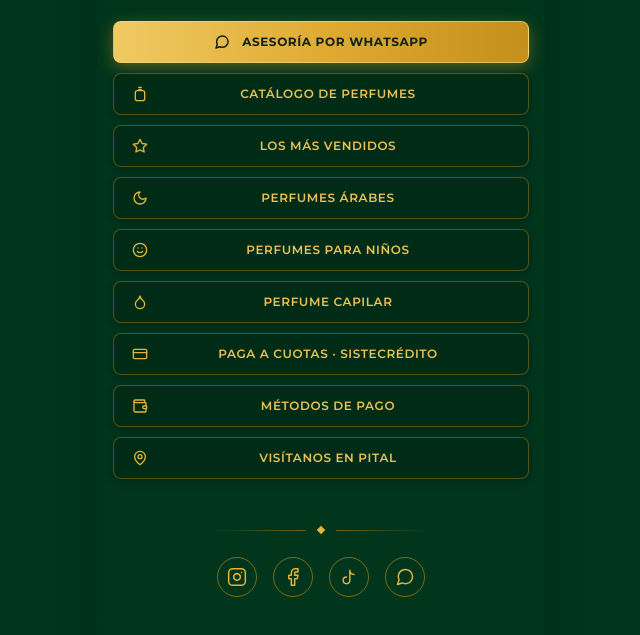
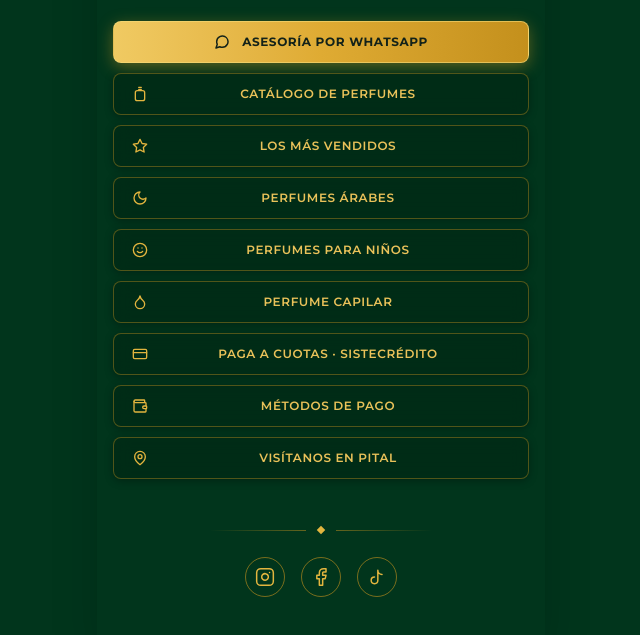
Before and after one commit to corpasdev/likToBioMyGPerfumeria, an Astro site: page / in a window 1280 px wide. Shown: the part 659-1294 px from the top of the page, without its empty margins (319-959 px from the left). Built offline with nearby package versions, Linux system fonts and the light colour scheme; Astro itself is replaced by a stand-in of ours.

Commit message:
feat: keep only instagram, facebook, and tiktok in footer

```diff
--- a/src/pages/index.astro
+++ b/src/pages/index.astro
@@ -250,19 +250,6 @@ const links: LinkItem[] = [
 						<path d="M9 12a4 4 0 1 0 4 4V4a5 5 0 0 0 5 5"/>
 					</svg>
 				</a>
-
-				{/* WhatsApp */}
-				<a
-					href={whatsappUrl}
-					target="_blank"
-					rel="noopener noreferrer"
-					aria-label="WhatsApp"
-					class="social-btn w-10 h-10 rounded-full border border-[#C8931F]/60 flex items-center justify-center text-[#E2B53F] hover:bg-[#C8931F] hover:text-[#01351C] transition-all duration-200"
-				>
-					<svg class="w-5 h-5" viewBox="0 0 24 24" fill="none" stroke="currentColor" stroke-width="1.8" stroke-linecap="round" stroke-linejoin="round">
-						<path d="M21 11.5a8.38 8.38 0 0 1-.9 3.8 8.5 8.5 0 0 1-7.6 4.7 8.38 8.38 0 0 1-3.8-.9L3 21l1.9-5.7a8.38 8.38 0 0 1-.9-3.8 8.5 8.5 0 0 1 4.7-7.6 8.38 8.38 0 0 1 3.8-.9h.5a8.48 8.48 0 0 1 8 8v.5z"/>
-					</svg>
-				</a>
 			</footer>
 		</div>
 
```
